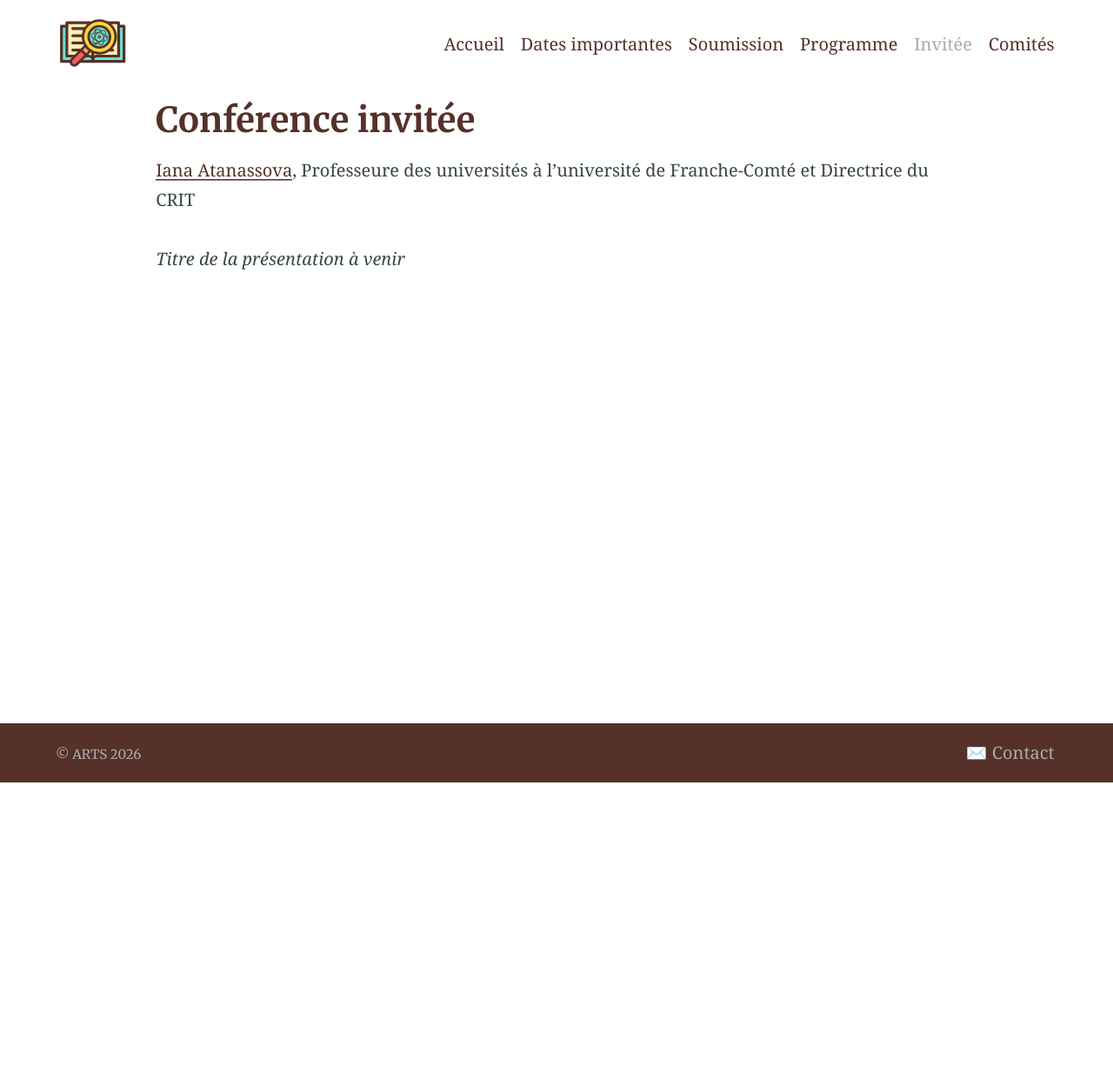
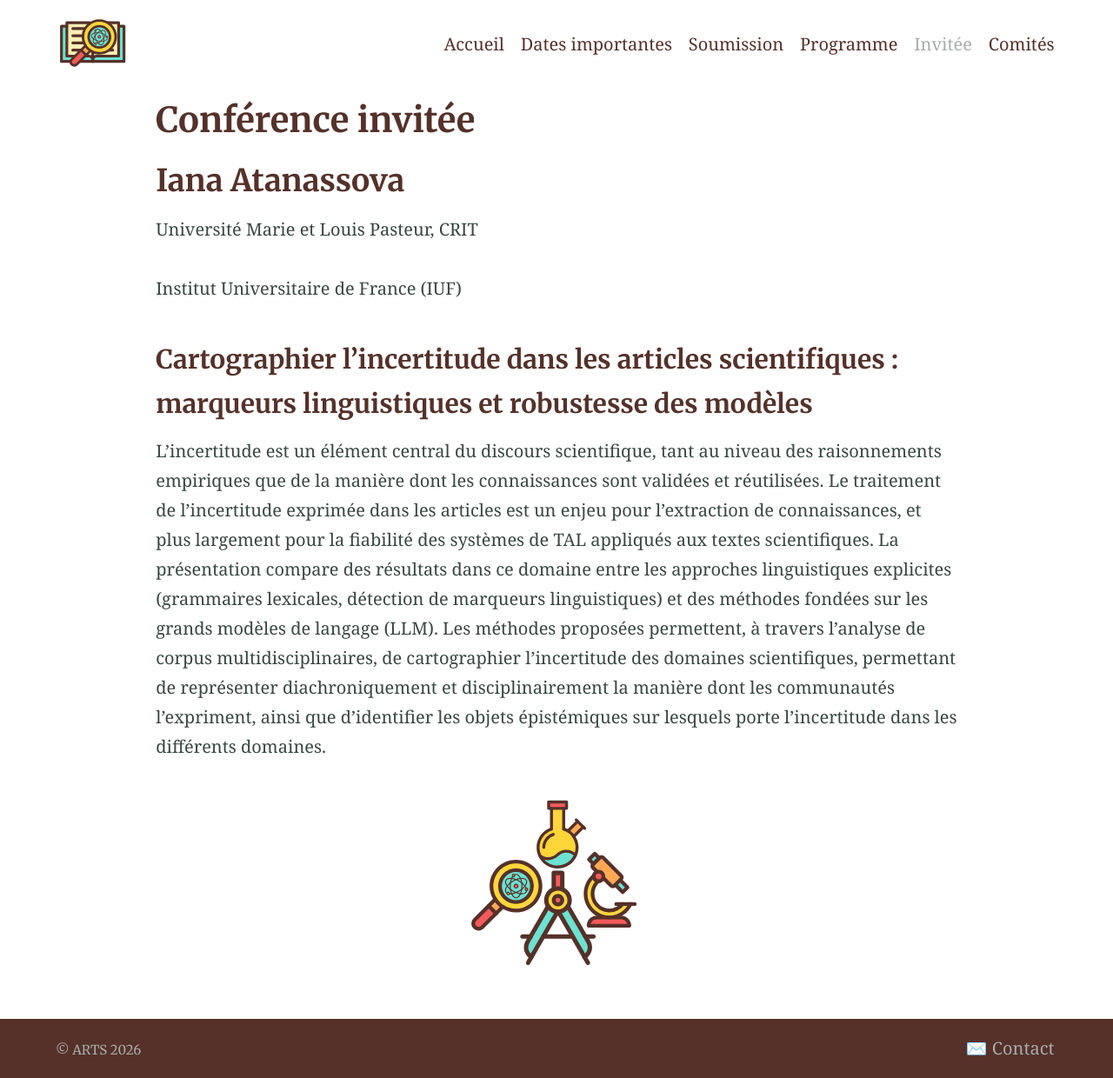
Before and after one commit to arts-workshop/arts-workshop.github.io, a Jekyll site: the page built from invitee.md, in a window 1280 px wide. Shown: the whole page at 87% size. Built offline with Jekyll 4.4.1, drawn with Linux system fonts in a browser that asks for light colours; before the commit the page ends 900 px from its top, so only the background shows below that.

Commit message:
Update invitee.md with presentation details
Added details about Iana Atanassova's presentation, including title and description.

```diff
--- a/invitee.md
+++ b/invitee.md
@@ -4,6 +4,19 @@ title: Conférence invitée
 layout: page
 ---
 
-[Iana Atanassova](https://iana-atanassova.github.io/), Professeure des universités à l'université de Franche-Comté et Directrice du CRIT
+## [Iana Atanassova](https://iana-atanassova.github.io/)
 
-*Titre de la présentation à venir*
+Université Marie et Louis Pasteur, CRIT
+
+Institut Universitaire de France (IUF)
+
+
+
+### Cartographier l’incertitude dans les articles scientifiques : marqueurs linguistiques et robustesse des modèles
+
+L’incertitude est un élément central du discours scientifique, tant au niveau des raisonnements empiriques que de la manière dont les connaissances sont validées et réutilisées. Le traitement de l’incertitude exprimée dans les articles est un enjeu pour l’extraction de connaissances, et plus largement pour la fiabilité des systèmes de TAL appliqués aux textes scientifiques. La présentation compare des résultats dans ce domaine entre les approches linguistiques explicites (grammaires lexicales, détection de marqueurs linguistiques) et des méthodes fondées sur les grands modèles de langage (LLM). Les méthodes proposées permettent, à travers l’analyse de corpus multidisciplinaires, de cartographier l’incertitude des domaines scientifiques, permettant de représenter diachroniquement et disciplinairement la manière dont les communautés l’expriment, ainsi que d’identifier les objets épistémiques sur lesquels porte l’incertitude dans les différents domaines.
+
+
+<p align="center">
+<img src="/assets/banner.svg" width="200">
+</p>
```
